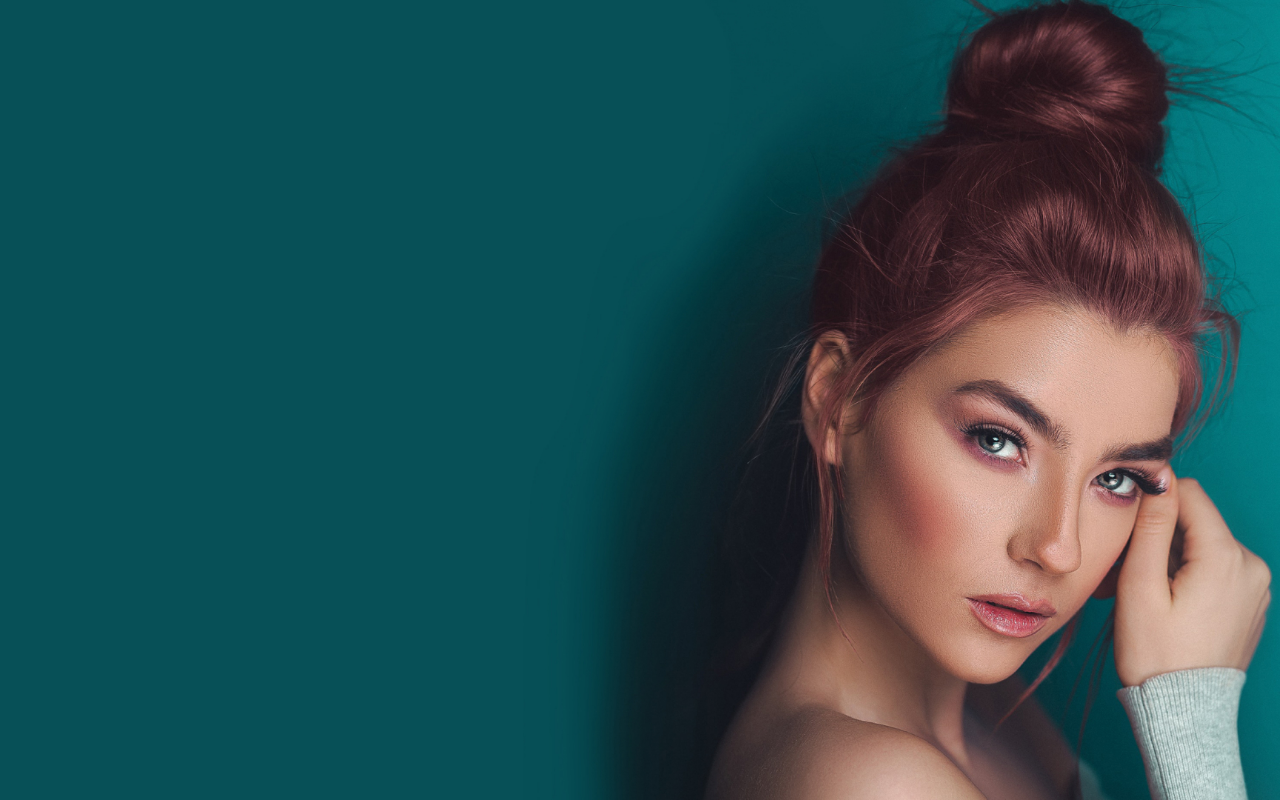
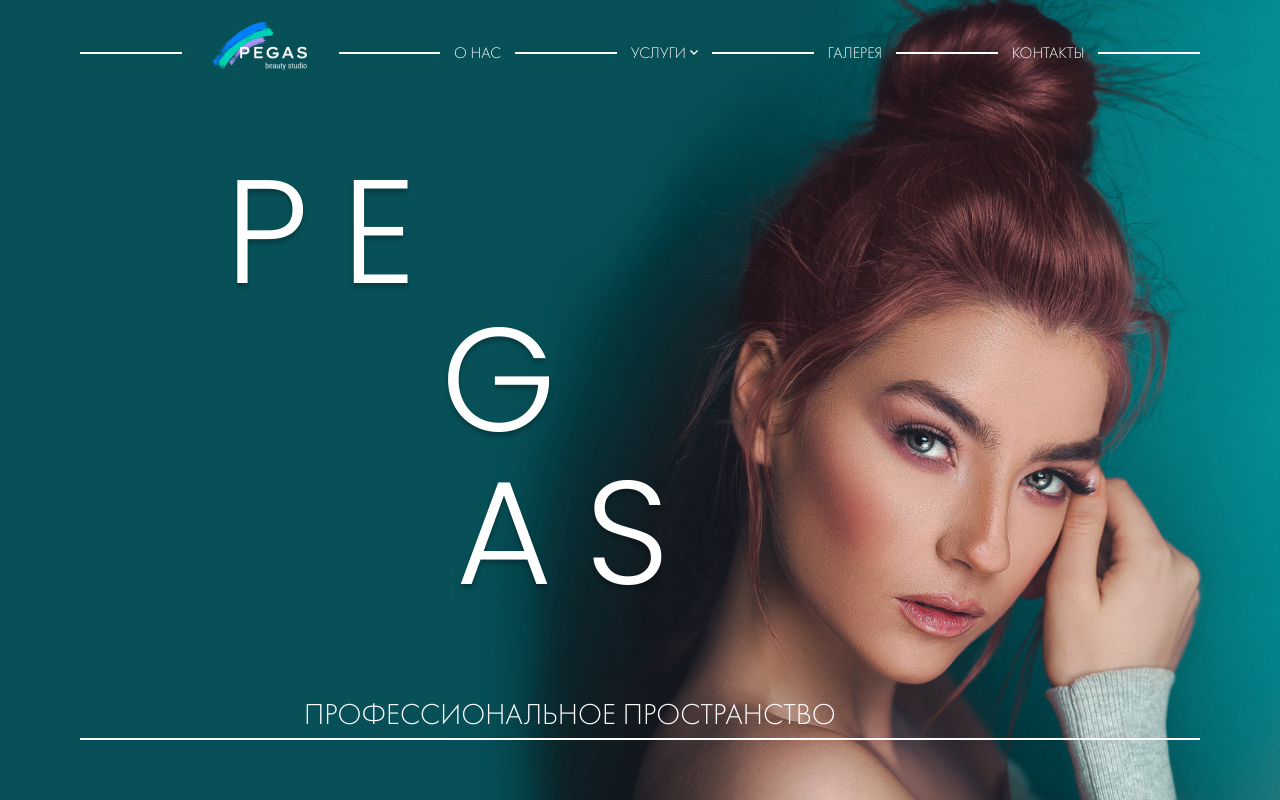
Before and after one commit to x8er/studio-pegas-landing-page, a plain HTML site: page index.html in a window 1280 px wide. Drawn offline with Linux system fonts and the light colour scheme.

Commit message:
⚒ Half of header

```diff
--- a/css/style.scss
+++ b/css/style.scss
@@ -1,6 +1,16 @@
+@font-face {
+  src: url("/fonts/FuturaPT/FuturaPT-Light.ttf");
+  font-family: FuturaPT;
+  font-weight: normal;
+}
+
 * {
   padding: 0;
   margin: 0;
+}
+
+html {
+  font-size: 14px;
 }
 
 body {
@@ -10,10 +20,78 @@ body {
 }
 
 header {
+  display: flex;
+  flex-direction: column;
+  padding: 20px 80px;
+  box-sizing: border-box;
   max-width: 1920px;
   width: 100%;
   height: 100vh;
   background-image: url("/img/header-bg.jpg");
   background-repeat: no-repeat;
+  background-position: center;
   background-size: cover;
+
+  .nav {
+    display: flex;
+    align-items: center;
+
+    .logo {
+      margin: 0 30px;
+    }
+
+    .item {
+      cursor: pointer;
+      display: flex;
+      align-items: center;
+      font-family: FuturaPT;
+      font-size: 1.14rem;
+      text-transform: uppercase;
+      color: white;
+      margin: 15px 14px 0 14px;
+
+      img {
+        margin: 0 0 0 4px;
+      }
+    }
+
+    .line {
+      flex-grow: 1;
+      height: 2px;
+      margin-top: 15px;
+      background-color: white;
+    }
+  }
+
+  .title {
+    display: flex;
+    margin: auto 0 auto 13%;
+
+    .letters {
+      font-family: Poppins;
+      font-size: 11.5vw;
+      line-height: 12vw;
+      letter-spacing: 2.605vw;
+      color: white;
+      text-shadow: 0px 4px 4px rgba(0, 0, 0, 0.25);
+    }
+
+    &-gas {
+      display: flex;
+      flex-direction: column;
+      margin-top: 11.5vw;
+    }
+  }
+
+  .sub {
+    font-family: FuturaPT;
+    font-size: 2.14rem;
+    text-transform: uppercase;
+    color: white;
+    box-sizing: border-box;
+    width: 100%;
+    padding: 0 0 5px 20%;
+    margin-bottom: 40px;
+    border-bottom: 2px solid white;
+  }
 }
--- a/index.html
+++ b/index.html
@@ -5,12 +5,35 @@
   <meta charset="UTF-8">
   <meta name="viewport" content="width=device-width, initial-scale=1.0">
   <title>Pegas Beauty Studio</title>
+  <link href="https://fonts.googleapis.com/css?family=Poppins:300&display=swap" rel="stylesheet">
   <link rel="stylesheet" href="css/style.css">
 </head>
 
 <body>
   <header>
-
+    <div class="nav">
+      <div class="line"></div>
+      <img src="icons/logo.png" class="logo">
+      <div class="line"></div>
+      <div class="item">о нас</div>
+      <div class="line"></div>
+      <div class="item">услуги<img src="icons/arrow.svg"></div>
+      <div class="line"></div>
+      <div class="item">галерея</div>
+      <div class="line"></div>
+      <div class="item">контакты</div>
+      <div class="line"></div>
+    </div>
+    <div class="title">
+      <div class="title-pe">
+        <div class="letters">P<span style="letter-spacing: 25px;">E</span></div>
+      </div>
+      <div class="title-gas">
+        <div class="letters">G</div>
+        <div class="letters" style="margin-left: 15px">AS</div>
+      </div>
+    </div>
+    <div class="sub">профессиональное пространство</div>
   </header>
   <script src="js/script.js"></script>
 </body>
```
Also changed, not shown: css/style.css, icons/arrow.svg (added), 1 other file.
